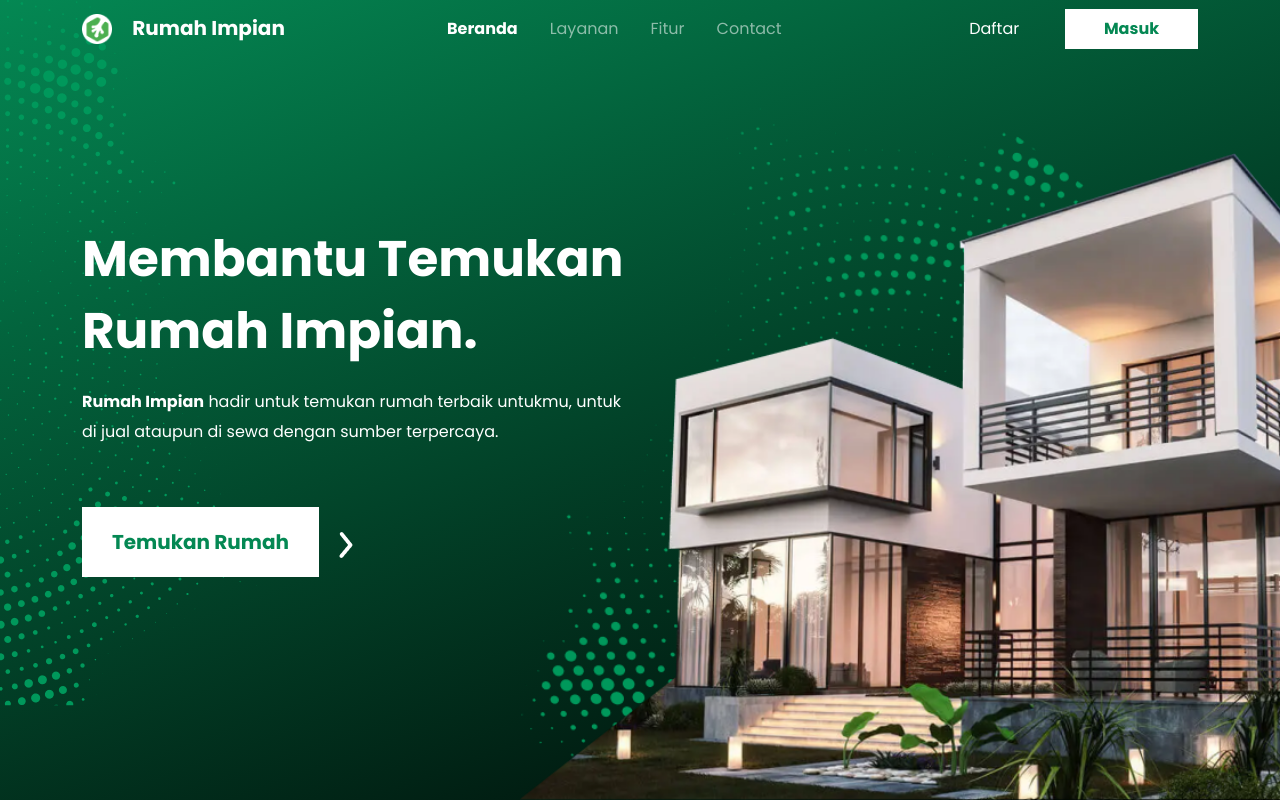
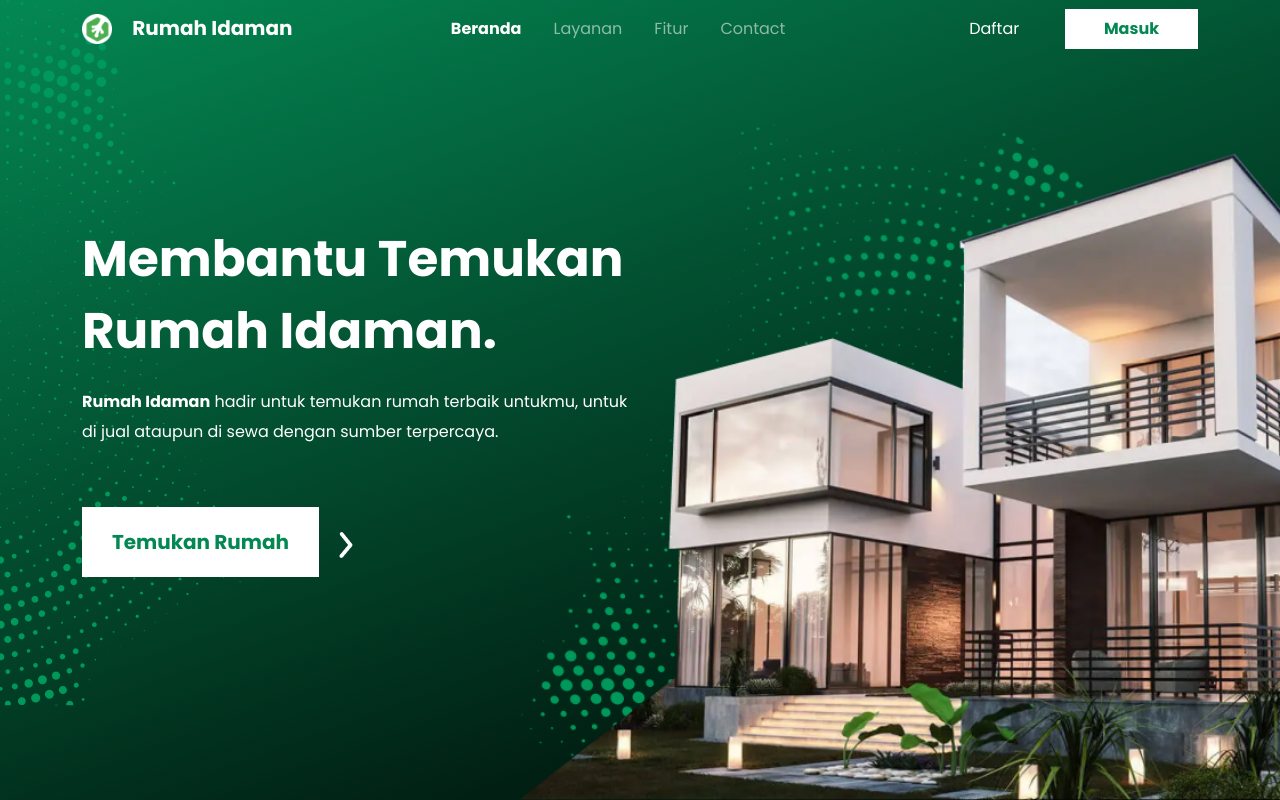
Before and after one commit to bedxiomi/badicomprofile.github.io, a plain HTML site: page index.html in a window 1280 px wide. Drawn offline with Linux system fonts and the light colour scheme.

Commit message:
ganti kata idaman

```diff
--- a/index.html
+++ b/index.html
@@ -40,7 +40,7 @@
             width="30"
             class="d-inline-block align-text-top me-3"
           />
-          Rumah Impian</a
+          Rumah Idaman</a
         >
         <button
           class="navbar-toggler"
@@ -83,9 +83,9 @@
       <div class="container h-100">
         <div class="row h-100">
           <div class="col-md-6 hero-tagline my-auto">
-            <h1>Membantu Temukan Rumah Impian.</h1>
+            <h1>Membantu Temukan Rumah Idaman.</h1>
             <p>
-              <span class="fw-bold">Rumah Impian</span>
+              <span class="fw-bold">Rumah Idaman</span>
               hadir untuk temukan rumah terbaik untukmu, untuk di jual ataupun
               di sewa dengan sumber terpercaya.
             </p>
```
